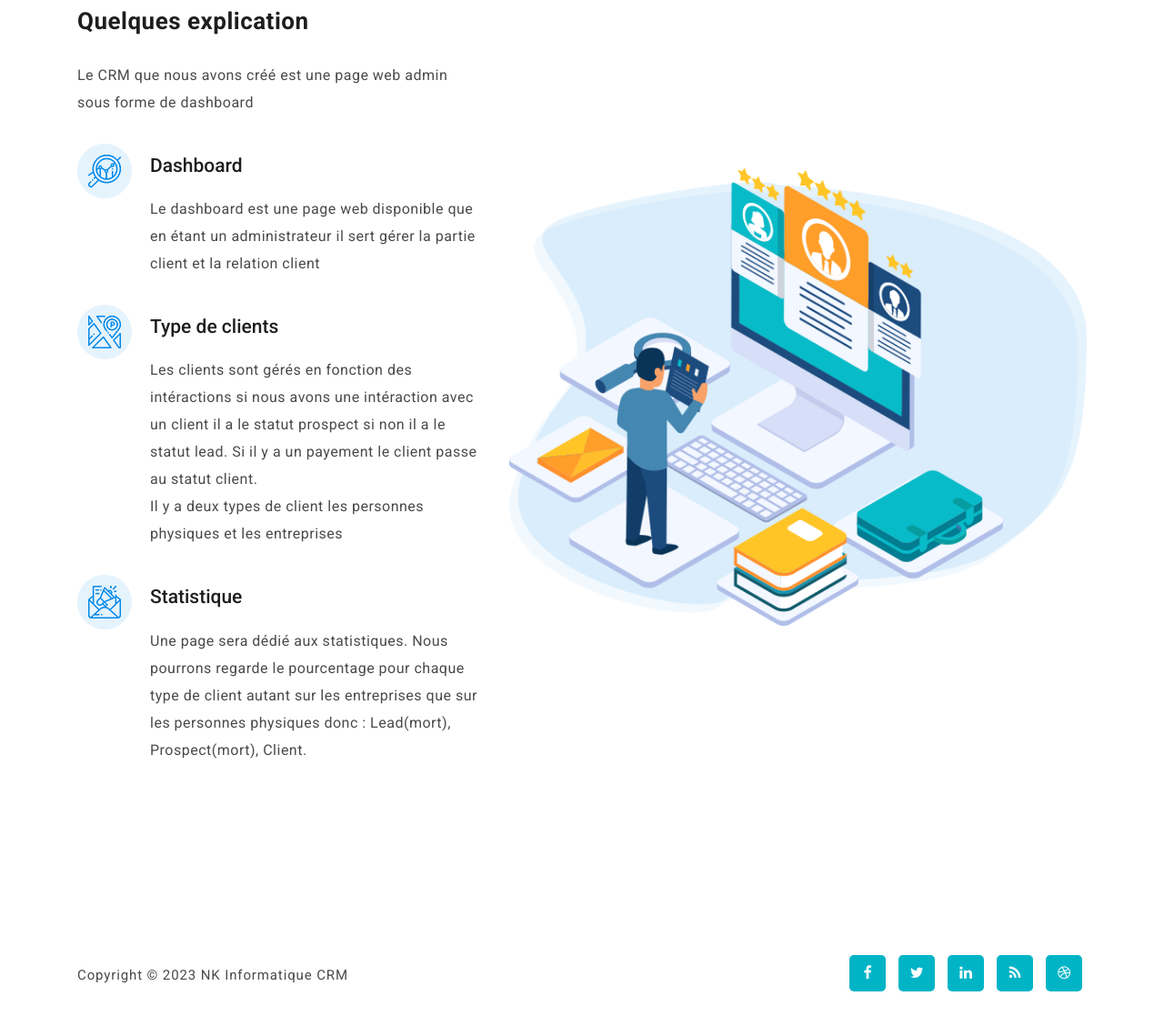
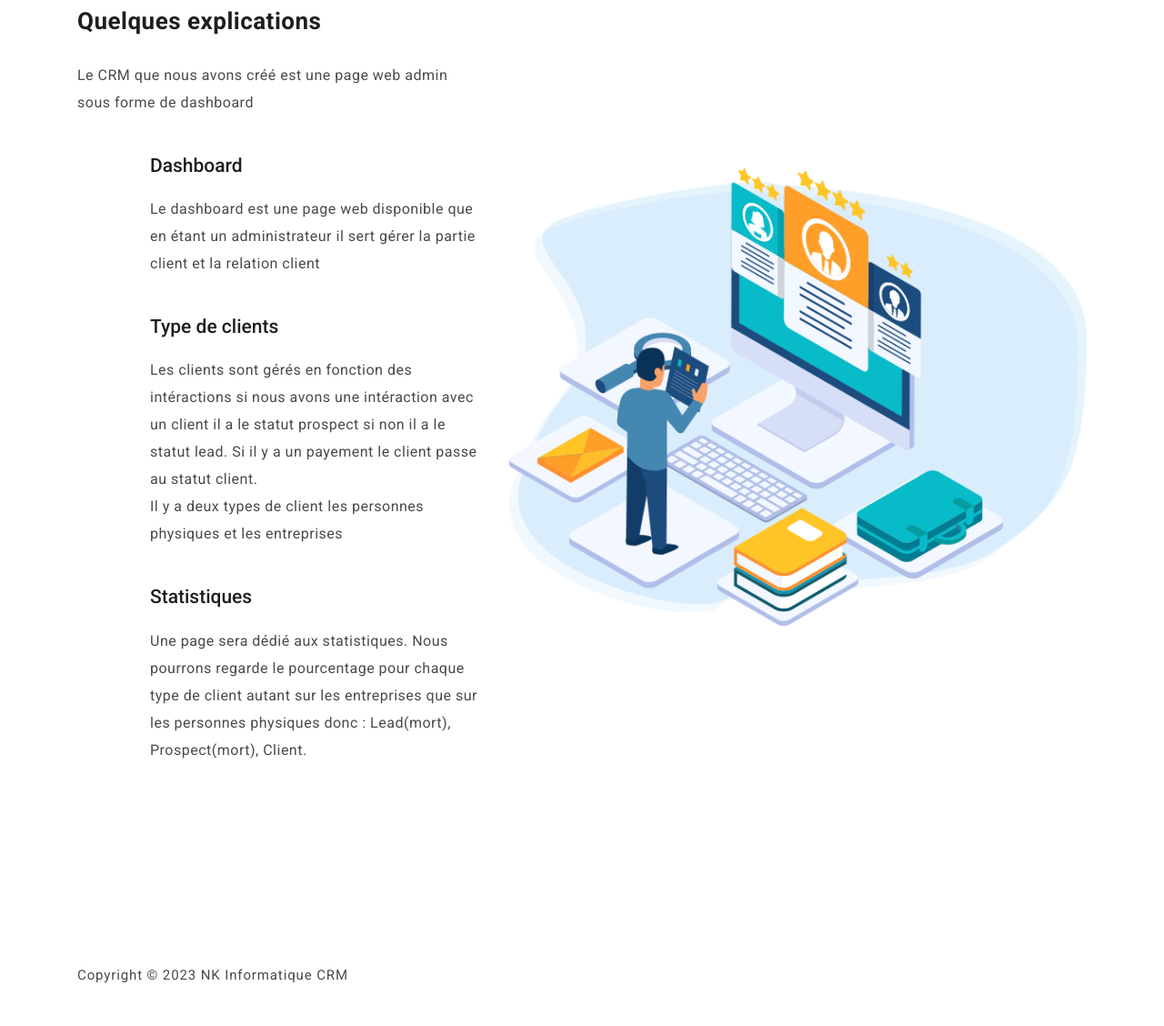
Before and after one commit to bastienGraveleau/landing-page-crm, a plain HTML site: page index.html in a window 1280 px wide. Shown: the part 1592-2720 px from the top of the page at 91% size. Drawn offline with Linux system fonts and the light colour scheme.

Commit message:
icon - supp

```diff
--- a/index.html
+++ b/index.html
@@ -100,7 +100,7 @@ https://templatemo.com/tm-537-art-factory
                     <div class="left-text">
                         <p>Le CRM ou gestion de la relation client (Customer Relationship Management) est une stratégie de gestion des relations et interactions d'une entreprise avec ses clients ou clients potentiels.<br>
                             Un système CRM aide les entreprises à interagir en permanence avec les clients, à rationaliser leurs processus et à améliorer leur rentabilité.</p>
-                        <a href="#about2" class="main-button">Discover More</a>
+                        <a href="#about2" class="main-button">En savoir plus</a>
                     </div>
                 </div>
             </div>
@@ -120,12 +120,11 @@ https://templatemo.com/tm-537-art-factory
             <div class="row">
                 <div class="left-text col-lg-5 col-md-12 col-sm-12 mobile-bottom-fix">
                     <div class="left-heading">
-                        <h5>Quelques explication</h5>
+                        <h5>Quelques explications</h5>
                     </div>
                     <p>Le CRM que nous avons créé est une page web admin sous forme de dashboard</p>
                     <ul>
                         <li>
-                            <img src="assets/images/about-icon-01.png" alt="">
                             <div class="text">
                                 <h6>Dashboard</h6>
                                 <p>Le dashboard est une page web disponible que en étant un administrateur
@@ -134,7 +133,6 @@ https://templatemo.com/tm-537-art-factory
                             </div>
                         </li>
                         <li>
-                            <img src="assets/images/about-icon-02.png" alt="">
                             <div class="text">
                                 <h6>Type de clients</h6>
                                 <p>Les clients sont gérés en fonction des intéractions si nous avons une intéraction
@@ -145,9 +143,8 @@ https://templatemo.com/tm-537-art-factory
                             </div>
                         </li>
                         <li>
-                            <img src="assets/images/about-icon-03.png" alt="">
                             <div class="text">
-                                <h6>Statistique</h6>
+                                <h6>Statistiques</h6>
                                 <p>  Une page sera dédié aux statistiques. Nous pourrons regarde le pourcentage pour chaque type de client
                                     autant sur les entreprises que sur les personnes physiques donc : Lead(mort), Prospect(mort), Client.
                                 </p>
@@ -168,17 +165,7 @@ https://templatemo.com/tm-537-art-factory
         <div class="container">
             <div class="row">
                 <div class="col-lg-7 col-md-12 col-sm-12">
-                    <p class="copyright">Copyright &copy; 2023 NK Informatique CRM
-
-                </div>
-                <div class="col-lg-5 col-md-12 col-sm-12">
-                    <ul class="social">
-                        <li><a href="#"><i class="fa fa-facebook"></i></a></li>
-                        <li><a href="#"><i class="fa fa-twitter"></i></a></li>
-                        <li><a href="#"><i class="fa fa-linkedin"></i></a></li>
-                        <li><a href="#"><i class="fa fa-rss"></i></a></li>
-                        <li><a href="#"><i class="fa fa-dribbble"></i></a></li>
-                    </ul>
+                    <p class="copyright">Copyright &copy; 2023 NK Informatique CRM</p>
                 </div>
             </div>
         </div>
```
Also changed, not shown: assets/images/portail-web.png (added), assets/images/service-clients.png (added).
